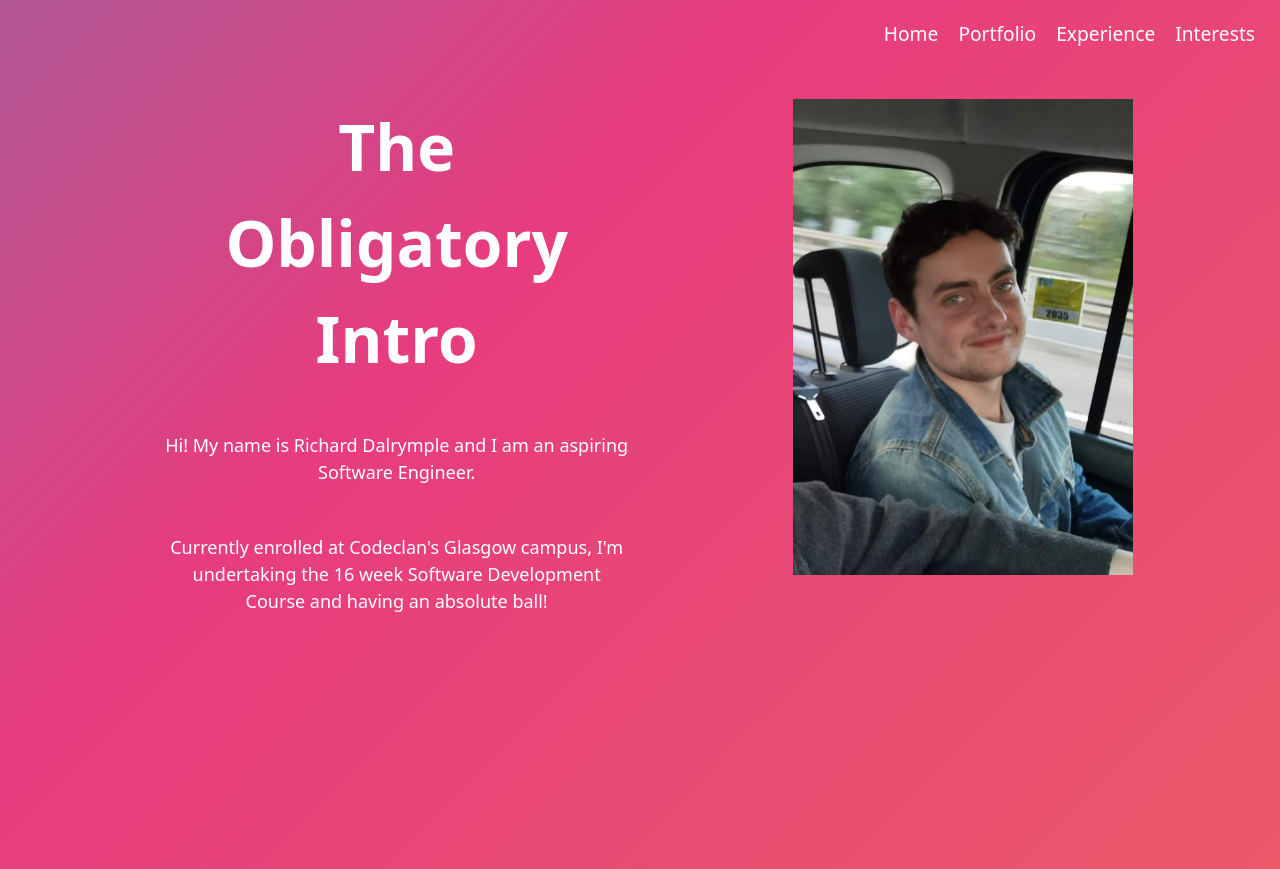
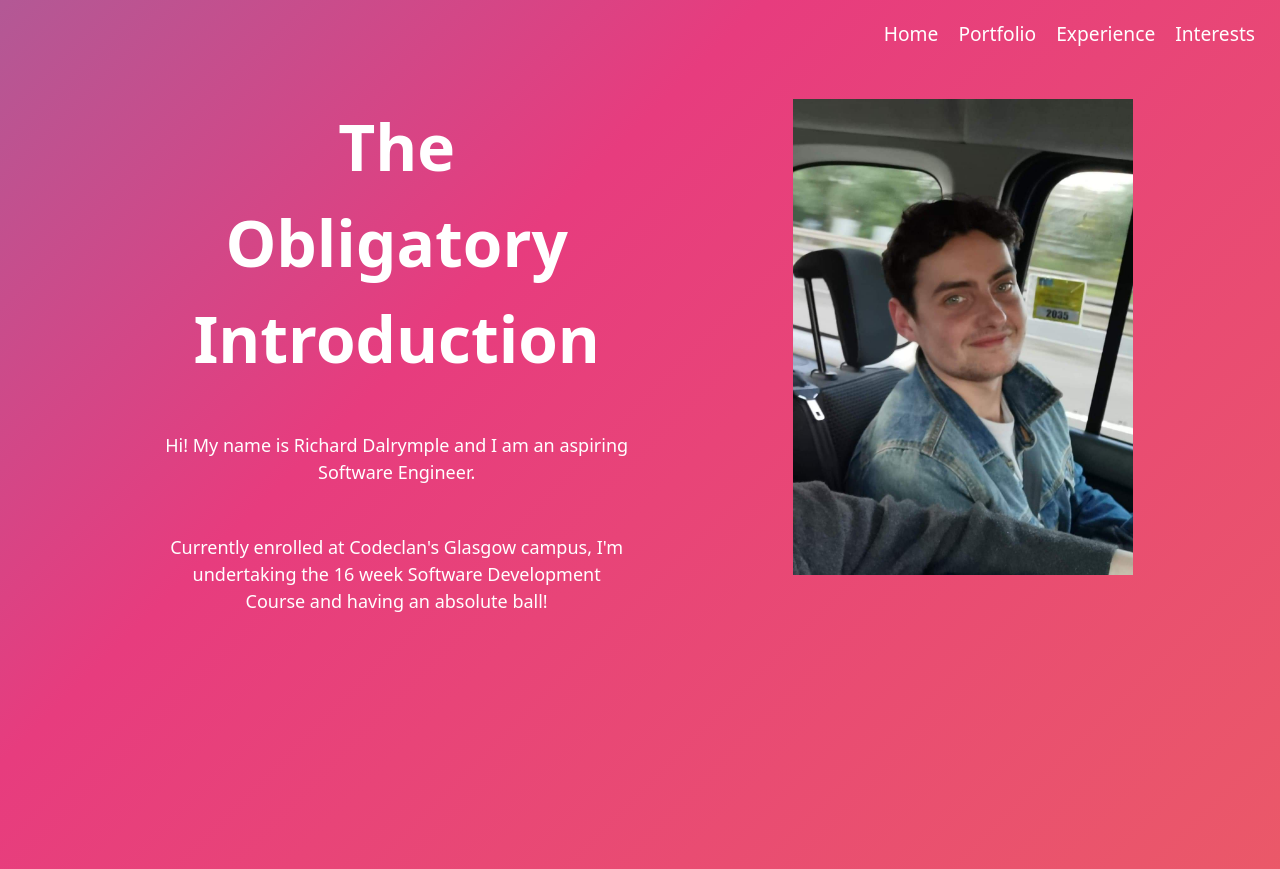
Before and after one commit to Tcherin/portfolio, a React (Create React App) app: page / in a window 1280 px wide. Built offline with nearby package versions, Linux system fonts and the light colour scheme.

Commit message:
testing terminal

```diff
--- a/src/components/Home.js
+++ b/src/components/Home.js
@@ -4,7 +4,7 @@ const Home = () => {
     return (
         <div className='home-container'>
             <div className="home-text">
-                <h1>The Obligatory Intro</h1>
+                <h1>The Obligatory Introduction</h1>
                 <p>Hi! My name is Richard Dalrymple and I am an aspiring Software Engineer.</p>
                 <p>Currently enrolled at Codeclan's Glasgow campus, I'm undertaking the 16 week Software
                 Development Course and having an absolute ball!</p>
```
